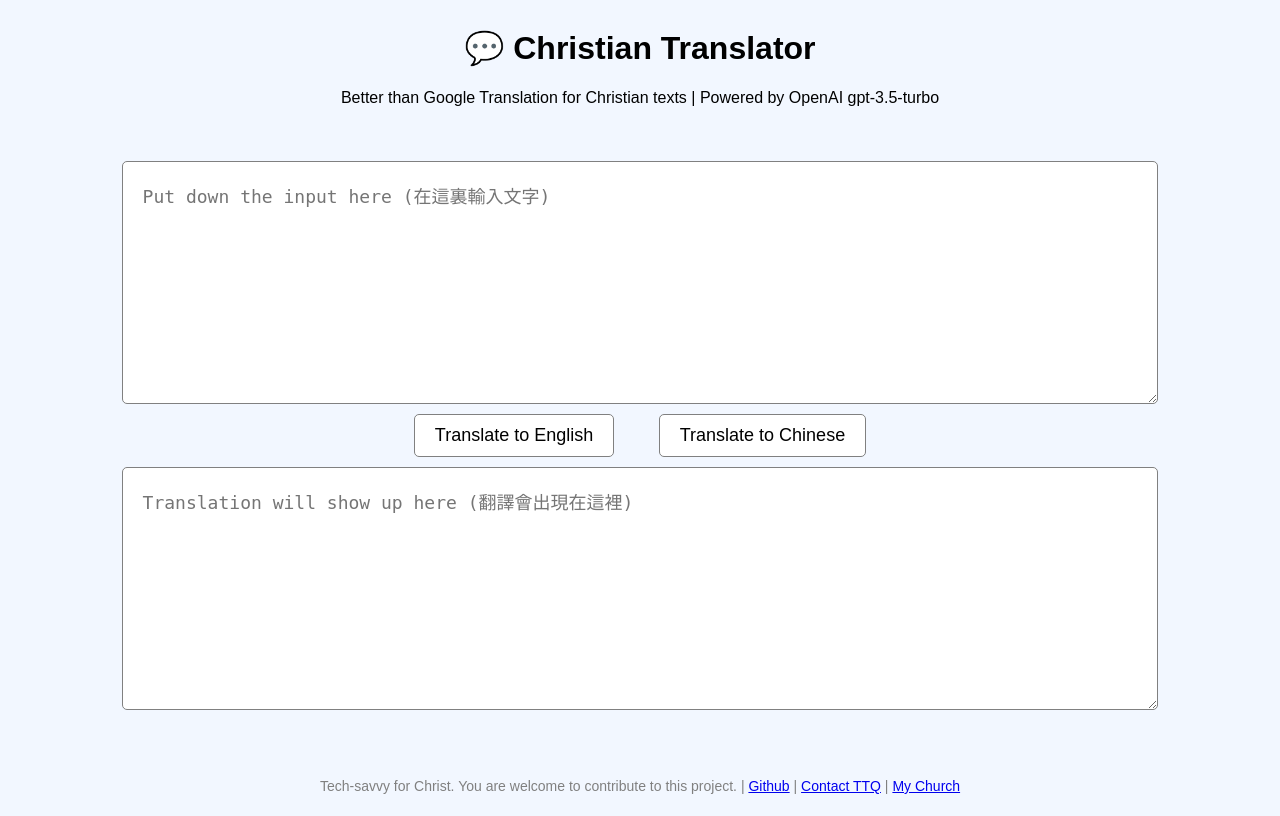
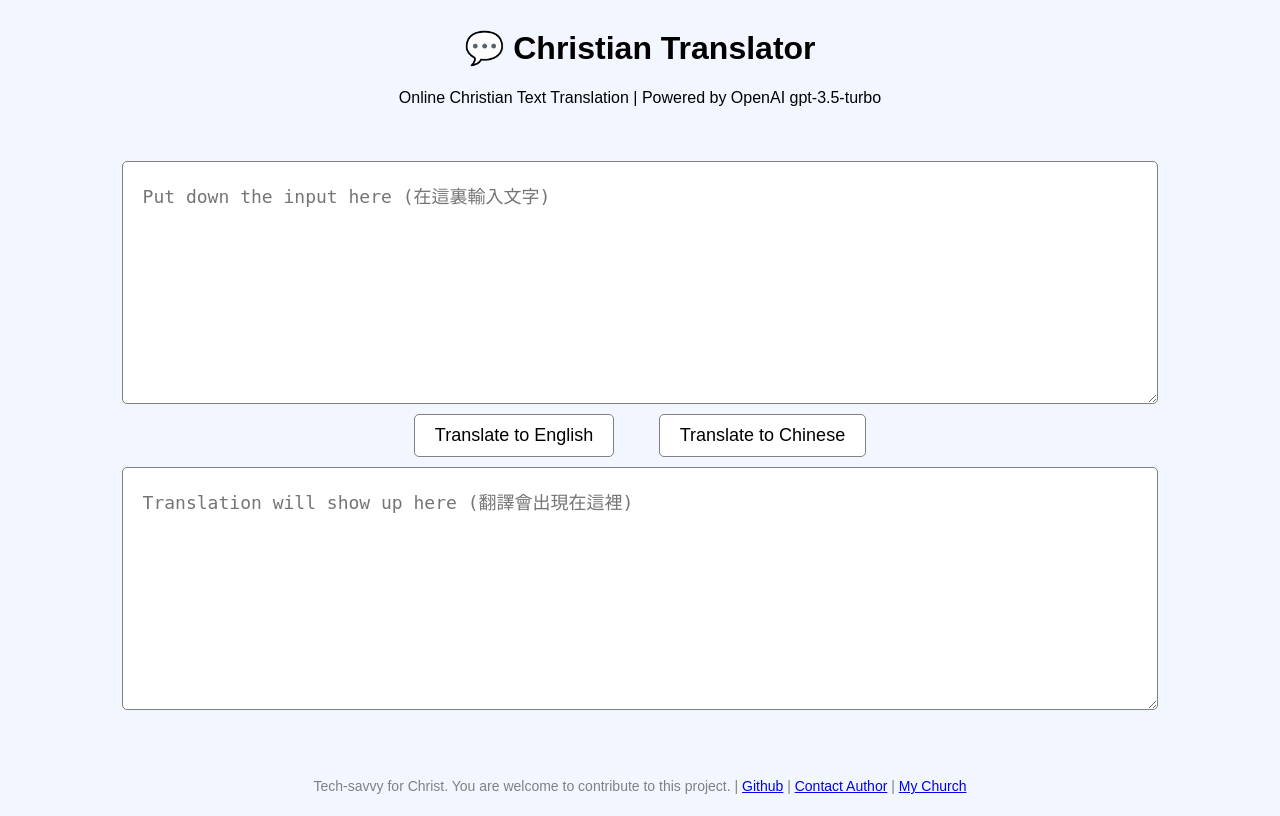
Before and after one commit to tongtianqi777/christian-translator, a Flask app: page / in a window 1280 px wide. Run offline with Flask 2, Linux system fonts and the light colour scheme.

Commit message:
update index page notes

```diff
--- a/templates/index.html
+++ b/templates/index.html
@@ -2,7 +2,7 @@
 <html>
 <head>
     <meta charset="UTF-8">
-    <title>Christian Translator</title>
+    <title>Christian Translator - Online Christian Text Translation</title>
     <style>
     /* Style the input areas */
     .input-container {
@@ -78,7 +78,7 @@
 </head>
 <body>
 <h1>💬 Christian Translator</h1>
-<div>Better than Google Translation for Christian texts | Powered by OpenAI gpt-3.5-turbo</div>
+<div class="notes">Online Christian Text Translation | Powered by OpenAI gpt-3.5-turbo</div>
 <div class="input-container">
     <textarea id="input1" placeholder="Put down the input here (在這裏輸入文字)"></textarea>
     <div id="button-area">
@@ -88,7 +88,7 @@
     <textarea id="input2" placeholder="Translation will show up here (翻譯會出現在這裡)"></textarea>
 </div>
 <footer>
-    <p>Tech-savvy for Christ. You are welcome to contribute to this project. | <a href="https://github.com/tongtianqi777/christian-translator" target="_blank">Github</a> | <a href="mailto:tianqitong@outlook.com">Contact TTQ</a> | <a href="https://www.svcae.cc" target="_blank">My Church</a></p>
+    <p>Tech-savvy for Christ. You are welcome to contribute to this project. | <a href="https://github.com/tongtianqi777/christian-translator" target="_blank">Github</a> | <a href="mailto:tianqitong@outlook.com">Contact Author</a> | <a href="https://www.svcae.cc" target="_blank">My Church</a></p>
 </footer>
 
 <script>
```
